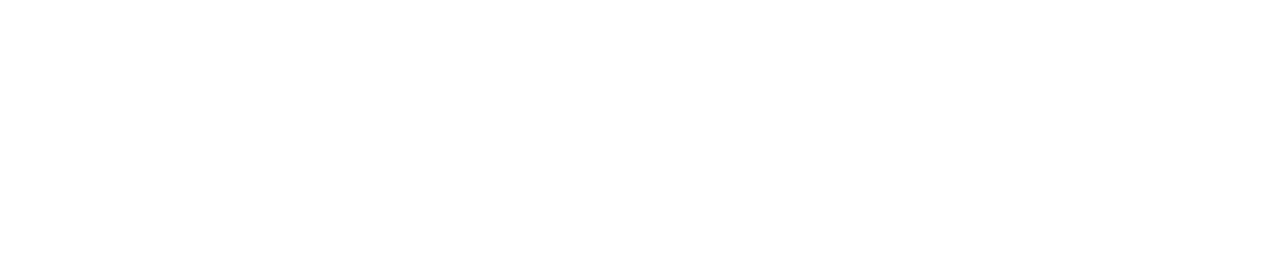
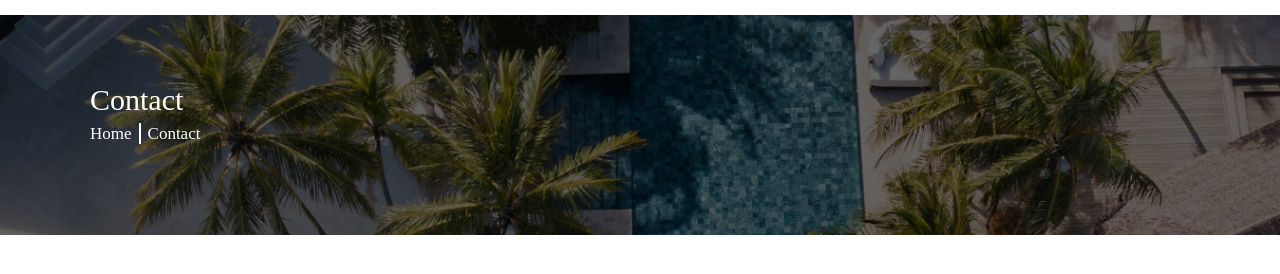
Before and after one commit to sadzamzeko/Contact-responsive-page, a plain HTML site: page index.html in a window 1280 px wide. Drawn offline with Linux system fonts and the light colour scheme.

Commit message:
add header

```diff
--- a/css/style.css
+++ b/css/style.css
@@ -0,0 +1,33 @@
+header{
+    background-image: url(../image/image.png);
+    height: 220px;
+    background-position: center;
+    background-size: cover;
+}
+.container{
+    max-width: 1100px;
+    width: 100%;
+    margin: 15px auto;
+    /* background-color: darksalmon; */
+}
+.nav-box{
+    font-family: 'Baloo 2';
+    display: flex;
+    margin-top: 10px;
+}
+h2{
+    font-size: 30px;
+    font-family: 'Fredoka One';
+    color: #fff;
+    padding: 70px 0 0;
+}
+.nav-box a{
+    font-size: 17px;
+    color: #fff;
+}
+.line::after{
+    content: '';
+    border: 1px solid #fff;
+    margin: 0 7px;
+    display: inline;
+}
--- a/index.html
+++ b/index.html
@@ -8,6 +8,14 @@
     <title>contact responsive</title>
 </head>
 <body>
-
+    <header>
+        <div class="container">
+            <h2>Contact</h2>
+            <ul class="nav-box">
+                <a href="#"><li class="line">Home</li></a>
+                <a href="#"><li>Contact</li></a>
+            </ul>
+        </div>
+    </header>
 </body>
 </html>
```
